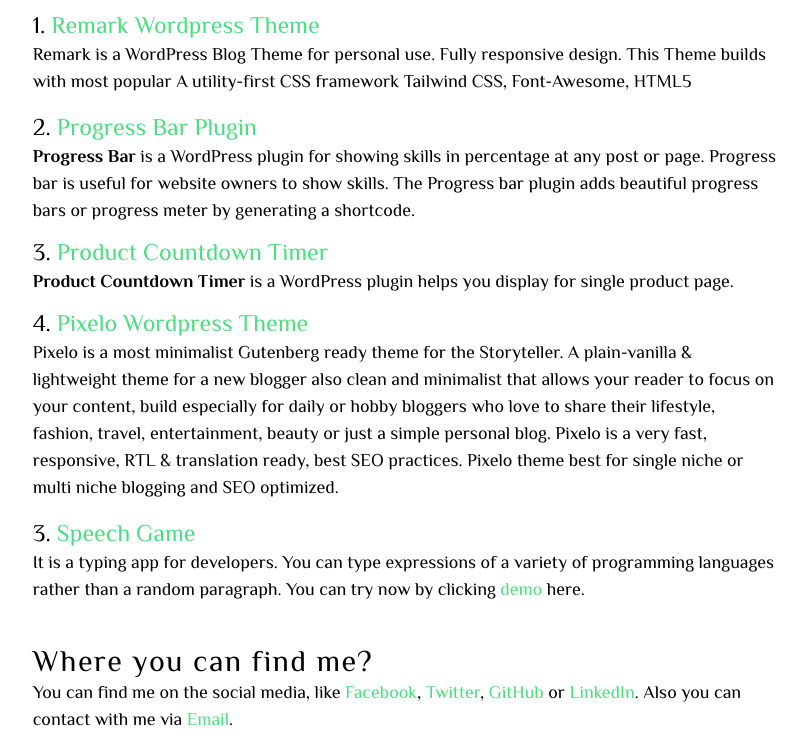
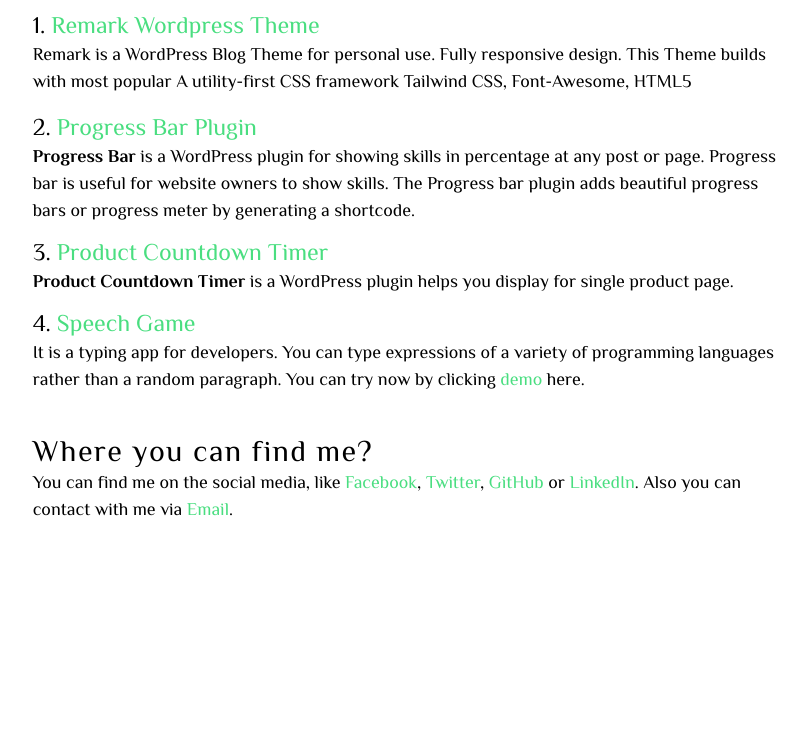
Before and after one commit to ariful93/arif-im, a website: page index.html in a window 1280 px wide. Shown: the part 526-1272 px from the top of the page, without its empty margins (234-1041 px from the left). After the commit the page ends 1089 px from the top, so only its background shows below. Drawn offline with Linux system fonts and the light colour scheme.

Commit message:
Remove extra content

```diff
--- a/index.html
+++ b/index.html
@@ -45,20 +45,9 @@
 
       <h3 class="text-2xl">3. <a target="_blank" class="text-green-400"
           href="https://wordpress.org/plugins/wpf-product-countdown-timer/">Product Countdown Timer</a></h3>
-      <p class="mb-3"><b>Product Countdown Timer</b> is a WordPress plugin helps you display for single product page.
-      </p>
+      <p class="mb-3"><b>Product Countdown Timer</b> is a WordPress plugin helps you display for single product page.</p>
 
       <h3 class="text-2xl">4. <a target="_blank" class="text-green-400"
-          href="https://wordpress.org/themes/pixelo/">Pixelo Wordpress
-          Theme</a></h3>
-      <p class="mb-4">Pixelo is a most minimalist Gutenberg ready theme for the Storyteller. A plain-vanilla &
-        lightweight theme for a new blogger also clean and minimalist that allows your reader to focus on your content,
-        build especially for daily or hobby bloggers who love to share their lifestyle, fashion, travel, entertainment,
-        beauty or just a simple personal blog. Pixelo is a very fast, responsive, RTL & translation ready, best SEO
-        practices. Pixelo theme best for single niche or multi niche blogging and SEO optimized.
-      </p>
-
-      <h3 class="text-2xl">3. <a target="_blank" class="text-green-400"
           href="https://github.com/arif123456/speak">Speech Game</a></h3>
       <p class="mb-4">It is a typing app for developers. You can type expressions of a variety of programming languages
         rather than a
```
